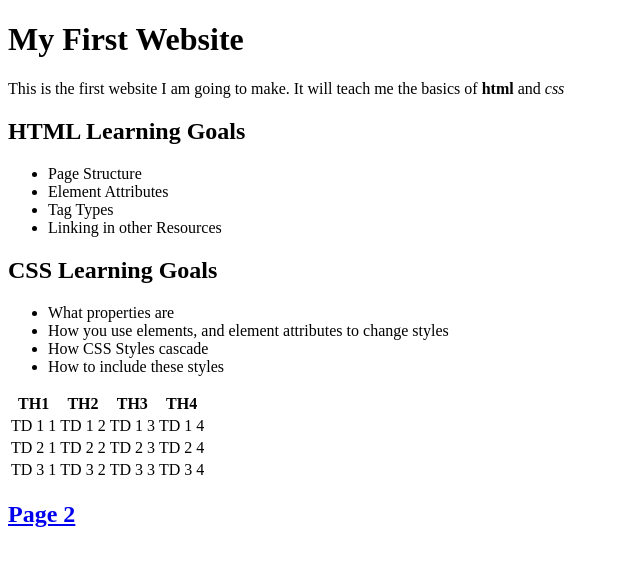
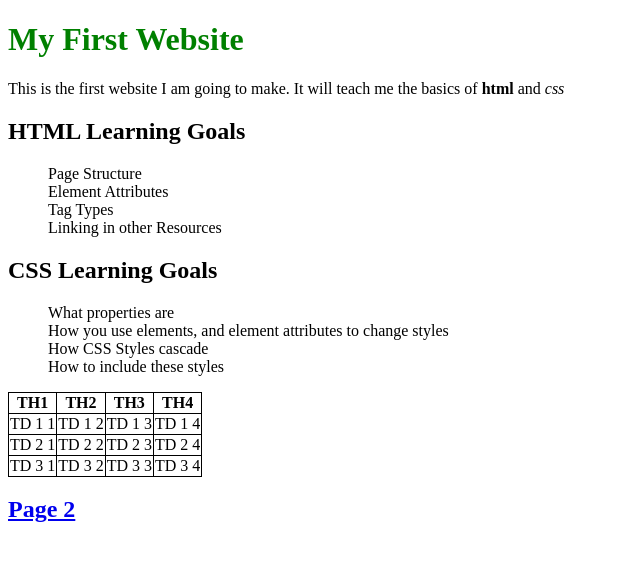
Before and after one commit to Plast3c/project-html, a plain HTML site: page index.html in a window 1280 px wide. Shown: the whole page, without its empty margins (0-640 px from the left). Drawn offline with Linux system fonts and the light colour scheme.

Commit message:
added css

```diff
--- a/index.html
+++ b/index.html
@@ -3,6 +3,7 @@
 <head>
     <meta charset="UTF-8">
     <title>Project-HTML</title>
+    <link rel="stylesheet" href="./Styles/style.css">
 </head>
 <body>
 <h1>My First Website</h1>
```
